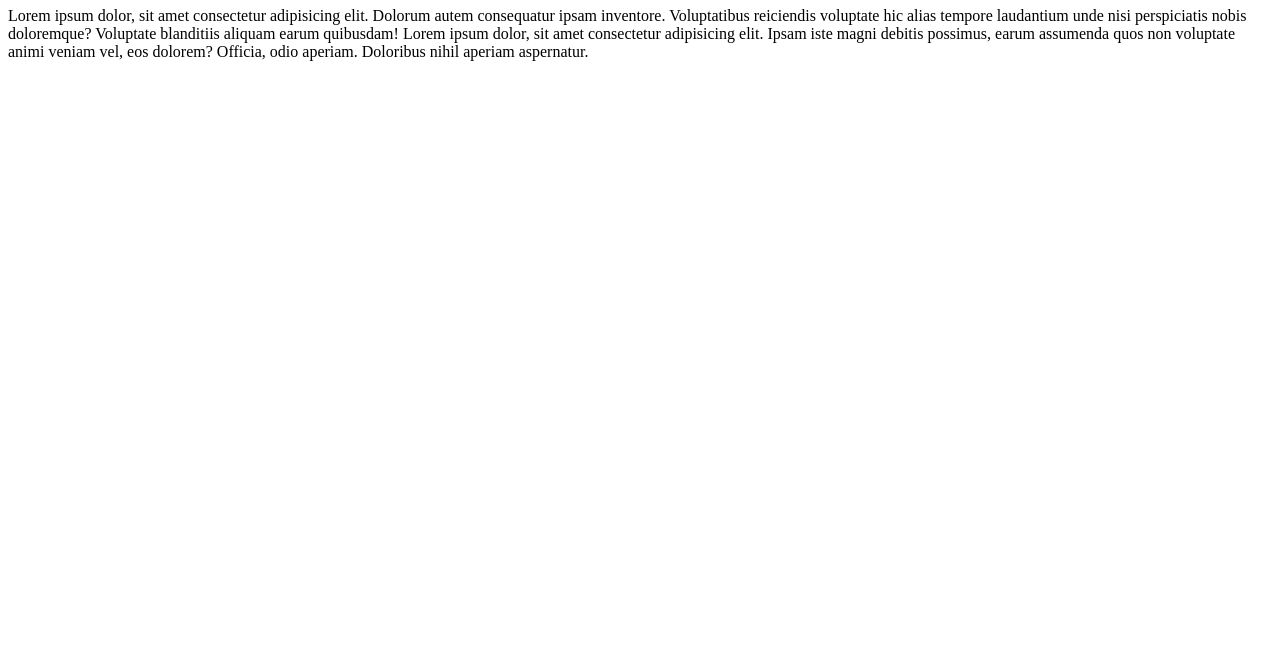
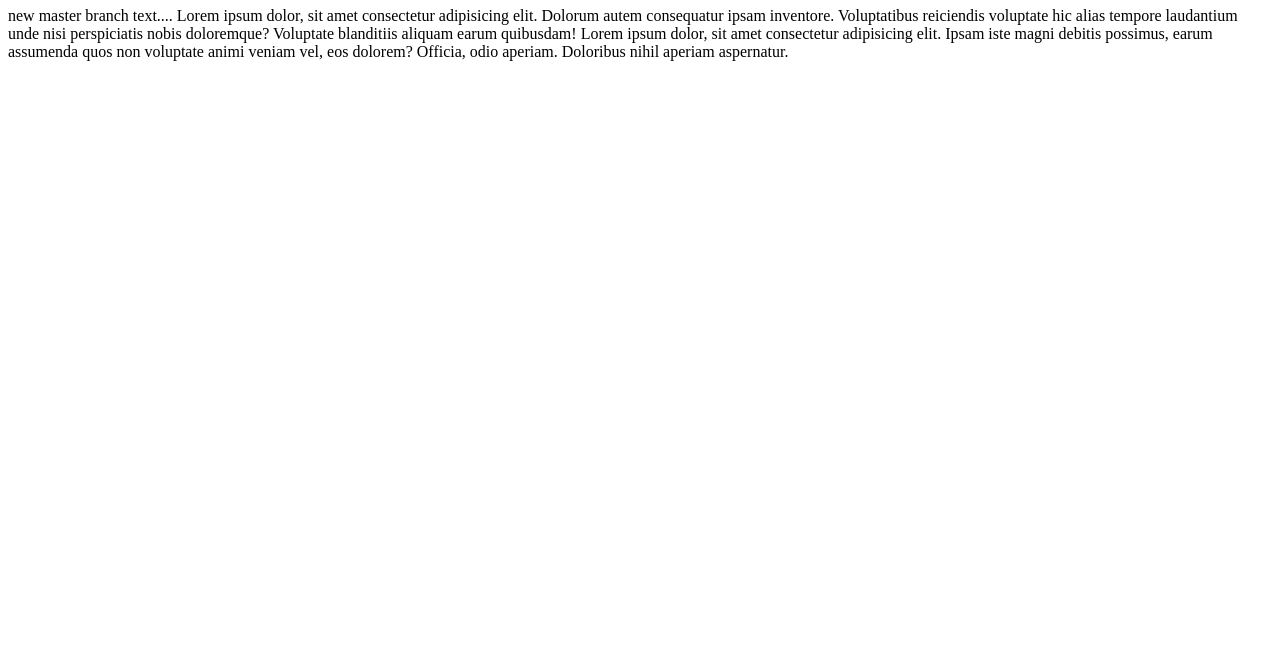
Before and after one commit to techclass-of-education/node-http-server, a website: page pages/index.html in a window 1280 px wide. Shown: the part 143-800 px from the top of the page. Drawn offline with Linux system fonts and the light colour scheme.

Commit message:
index.html chnages by master branch

```diff
--- a/pages/index.html
+++ b/pages/index.html
@@ -15,6 +15,7 @@
     </ul>
     <h1>Index</h1>
     <p>
+        new master branch text....
         Lorem ipsum dolor, sit amet consectetur adipisicing elit. Dolorum autem consequatur ipsam inventore.
         Voluptatibus reiciendis voluptate hic alias tempore laudantium unde nisi perspiciatis nobis doloremque?
         Voluptate blanditiis aliquam earum quibusdam!
```
